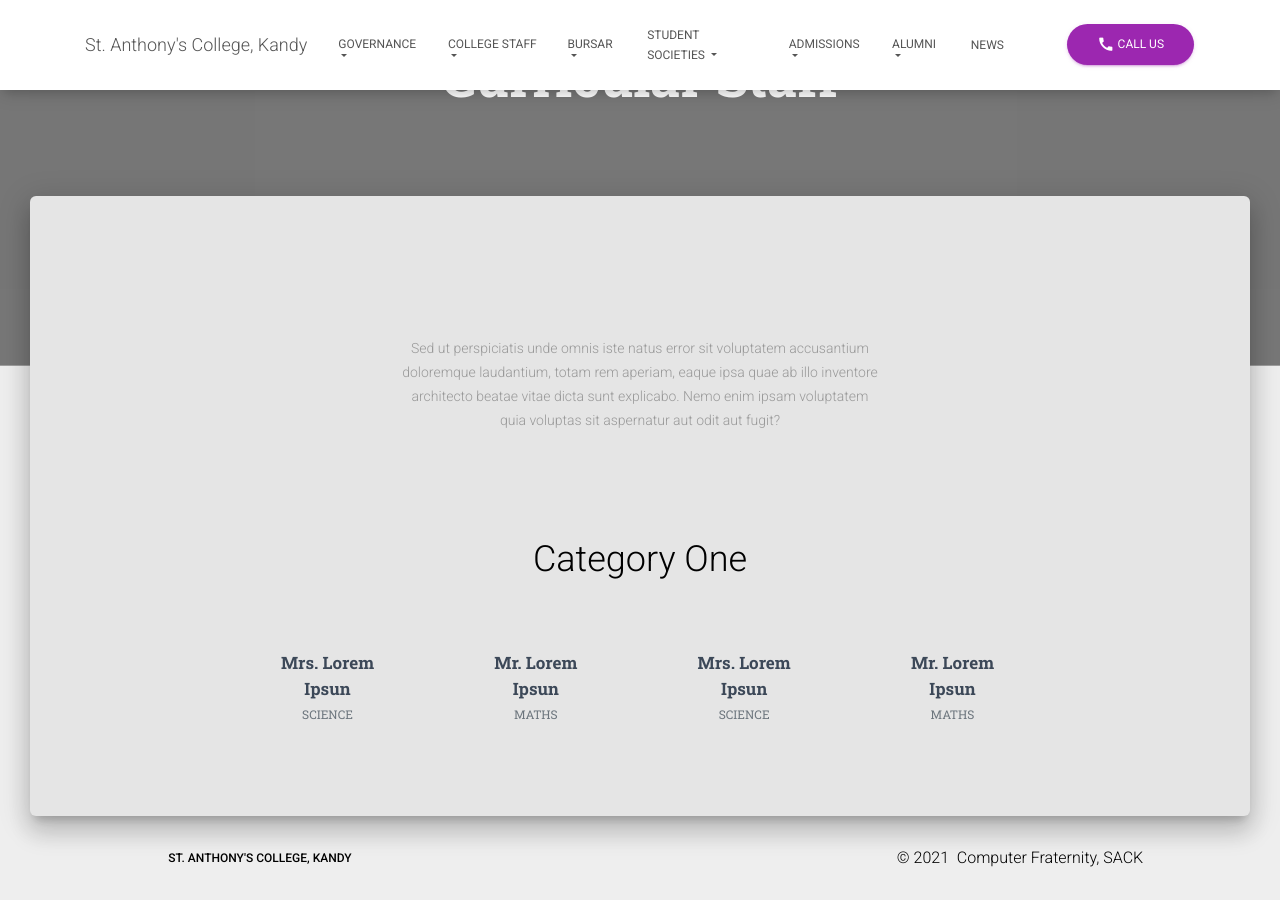
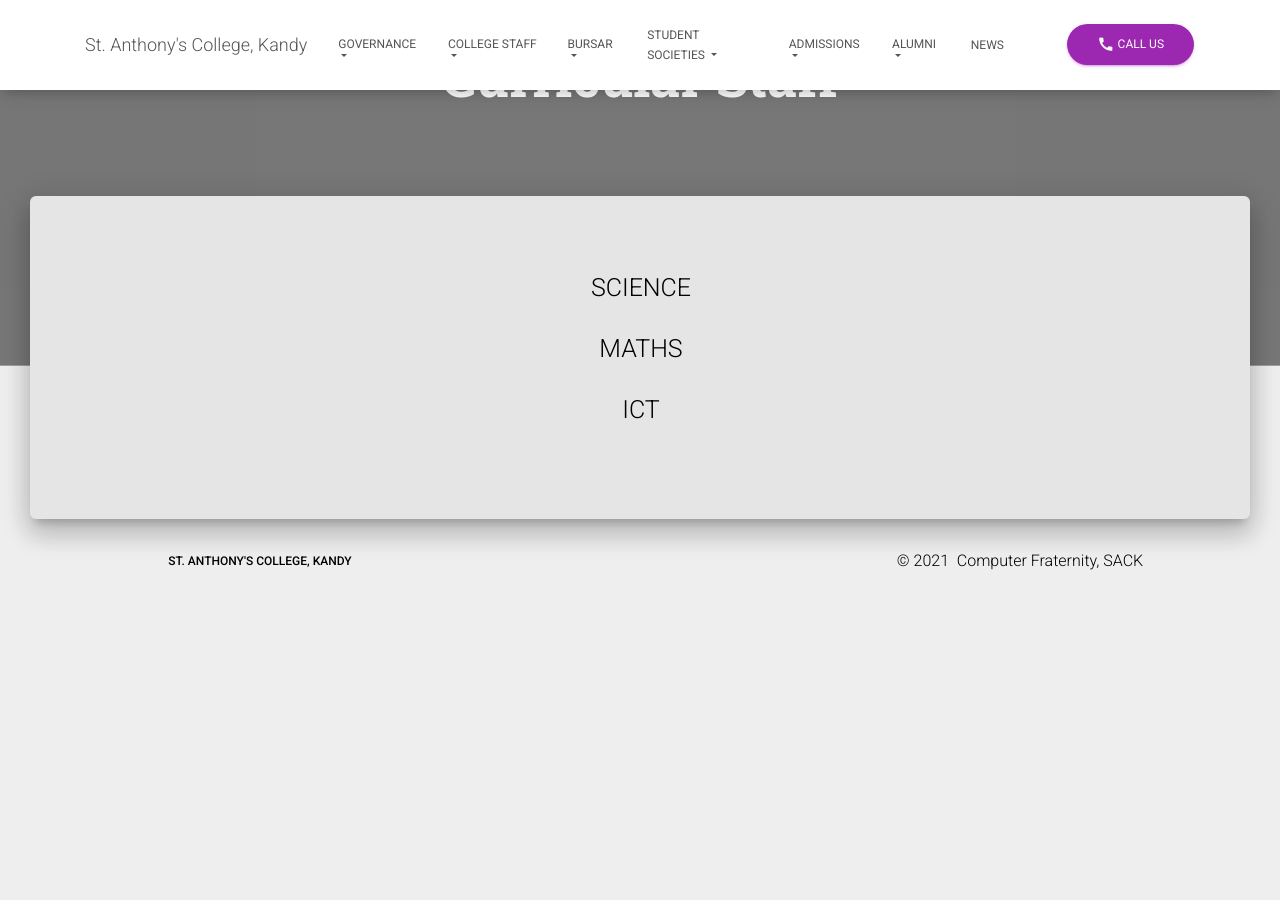
Before and after one commit to acf-sack/sack-site, a Jekyll site: the page built from curricular_staff/index.html, in a window 1280 px wide and 900 px high, scrolled down 329 px. Built offline with Jekyll 4.4.1, drawn with Linux system fonts in a browser that asks for light colours; nearby versions of some CDN libraries; after the commit the page ends 932 px from its top, so only the background shows below that.

Commit message:
Create dummy categories in curricular_staff (#203)

```diff
--- a/_data/teachers.yml
+++ b/_data/teachers.yml
@@ -1,12 +1,33 @@
+categories:
+  - catName: Science
+    members:
+      - name: Thing 1
+        url: /thing1.html
+      - name: Thing 2
+        url: /thing2.html
+      - name: Thing 3
+        url: /thing3.html
+      - name: Thing 3
+        url: /thing3.html
 
-- name: Mrs. Lorem Ipsun
-  subject: Science
+  - catName: Maths
+    members:
+      - name: Thing 1
+        url: /thing1.html
+      - name: Thing 2
+        url: /thing2.html
+      - name: Thing 3
+        url: /thing3.html
+      - name: Thing 3
+        url: /thing3.html
 
-- name: Mr. Lorem Ipsun
-  subject: Maths
-
-- name: Mrs. Lorem Ipsun
-  subject: Science
-
-- name: Mr. Lorem Ipsun
-  subject: Maths
+  - catName: ICT
+    members:
+      - name: Thing 1
+        url: /thing1.html
+      - name: Thing 2
+        url: /thing2.html
+      - name: Thing 3
+        url: /thing3.html
+      - name: Thing 3
+        url: /thing3.html
--- a/assets/css/custom.css
+++ b/assets/css/custom.css
@@ -119,7 +119,7 @@
 }
 
 .cust-main-raised {
-  margin: -60px 30px 0px;
+  margin: -60px 30px 0;
   margin-top: -270px;
   border-radius: 6px;
   box-shadow: 0 16px 24px 2px rgba(0, 0, 0, 0.14),
@@ -132,3 +132,7 @@
     margin-right: 10px;
   }
 }
+
+.cust-btn-text-color {
+  color: black !important;
+}
--- a/curricular_staff/index.html
+++ b/curricular_staff/index.html
@@ -1,32 +1,31 @@
 ---
 ---
 
-<html lang="en">
+<html lang="en" xmlns="">
 
 <head>
   <title>St. Anthony's College, Kandy</title>
   <!-- Required meta tags -->
-  <meta charset="utf-8">
-  <meta content="width=device-width, initial-scale=1.0" name="viewport"/>
-  <meta content="IE=edge,chrome=1" http-equiv="X-UA-Compatible"/>
+  <meta charset="utf-8" />
+  <meta content="width=device-width, initial-scale=1.0" name="viewport" />
+  <meta content="IE=edge,chrome=1" http-equiv="X-UA-Compatible" />
   <!--     Fonts and icons     -->
-  <link href="https://fonts.googleapis.com/css?family=Roboto:300,400,500,700|Roboto+Slab:400,700|Material+Icons"
-        rel="stylesheet"
-        type="text/css"/>
-  <link href="https://maxcdn.bootstrapcdn.com/font-awesome/latest/css/font-awesome.min.css"
-        rel="stylesheet">
+  <link rel="stylesheet" type="text/css"
+    href="https://fonts.googleapis.com/css?family=Roboto:300,400,500,700|Roboto+Slab:400,700|Material+Icons" />
+  <link rel="stylesheet" href="https://maxcdn.bootstrapcdn.com/font-awesome/latest/css/font-awesome.min.css">
   <!-- Material Kit CSS -->
-  <link href="../assets/css/material-kit.css?v=2.0.7" rel="stylesheet"/>
-  <link href="../assets/css/styles.css" rel="stylesheet"/>
+  <link href="../assets/css/custom.css" rel="stylesheet" />
+  <link href="../assets/css/material-kit.css?v=2.0.7" rel="stylesheet" />
+  <link href="../assets/css/styles.css" rel="stylesheet" />
 </head>
 
 <body>
+  <div>
     <!-- Navbar -->
     {% include static/navbar.html %}
     <!-- //Navbar -->
     <!-- Header -->
-<div class="page-header header-filter header-small" data-parallax="true"
-     style="background-image: url('#')">
+    <div class="page-header header-filter header-small" data-parallax="true" style="background-image: url('#')">
       <div class="container">
         <div class="row">
           <div class="col-md-8 ml-auto mr-auto">
@@ -40,35 +39,39 @@
     <!-- //Header -->
     <div class="main main-raised">
       <div class="section text-center">
-    <div class="section align-content-center">
-      <div class="container col-md-5">
-        <p class="description">
-          Sed ut perspiciatis unde omnis iste natus error sit voluptatem
-          accusantium doloremque laudantium, totam rem aperiam, eaque ipsa quae ab illo inventore
-          architecto beatae vitae dicta sunt explicabo. Nemo enim ipsam voluptatem quia voluptas sit
-          aspernatur aut odit aut fugit?
-        </p>
+        <div class="accordion" id="accordionExample">
+          {% for items in site.data.teachers.categories %}
+          <div class="row">
+            <div class="col-md-12">
+              <div id="{{ items.catName }}">
+                <div class="align-content-center">
+                  <button class="btn btn-lg btn-link btn-block text-center pt-0 pb-0 mt-0 mb-0" type="button"
+                    data-toggle="collapse" data-target="#collapse{{ items.catName }}" aria-expanded="true"
+                    aria-controls="collapse{{ items.catName }}">
+                    <h3 class="h3 mt-1 cust-btn-text-color">
+                      {{ items.catName }}
+                    </h3>
+                  </button>
                 </div>
               </div>
-    <div class="row justify-content-center">
-      <div class="col-md-8 ml-auto mr-auto">
-        <h2 class=9"title">Category One</h2>
             </div>
-      <div class="col-md-8">
+          </div>
+          <div class="section pt-1 pb-2">
+            <div id="collapse{{ items.catName }}"
+              class="collapse" aria-labelledby="items.catName"
+              data-parent="#accordionExample">
+              <div class="section pt-0 pb-3">
                 <div class="row">
-          {% for teacher in site.data.teachers %}
-          <div class="col-md-6 col-lg-3 mb-5 mb-lg-0">
-            <div class="px-4">
-              <div class="pt-4 text-center">
-                <h5 class="title">
-                  <span class="d-block mb-1">{{ teacher.name }}</span>
-                  <small class="h6 text-muted">{{ teacher.subject }}</small>
-                </h5>
+                  {% for teacher in items.members %}
+                  <div class="col-md-3 text-center">
+                    <p> {{teacher.name}} </p>
+                  </div>
+                  {% endfor %}
+                </div>
               </div>
             </div>
           </div>
           {% endfor %}
-        </div>
         </div>
       </div>
     </div>
@@ -81,4 +84,5 @@
 <script src="../assets/js/core/popper.min.js"></script>
 <script src="../assets/js/core/bootstrap-material-design.min.js" type="text/javascript"></script>
 <script src="../assets/js/material-kit.js?v=2.0.7" type="text/javascript"></script>
+
 </html>
```
Lines whose indentation alone changed are shown as unchanged.
